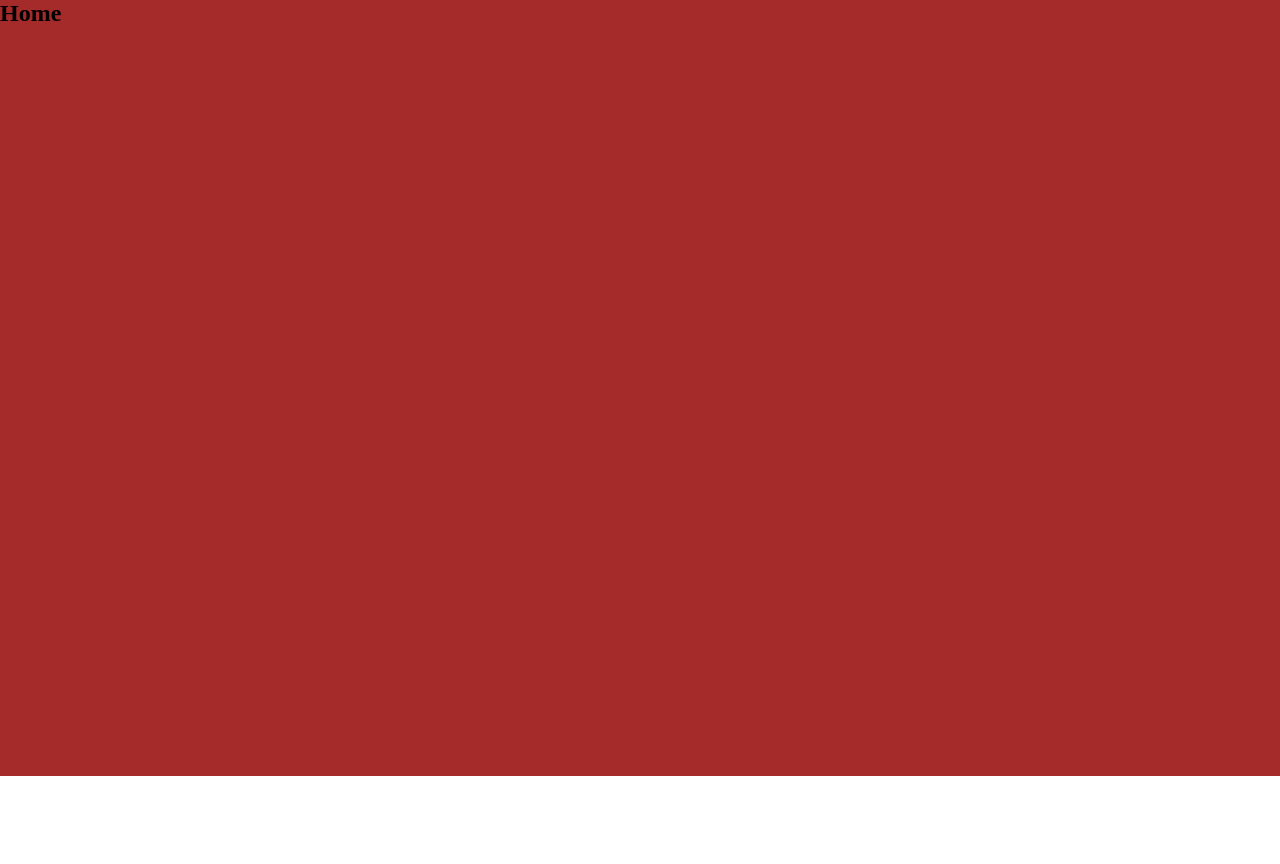
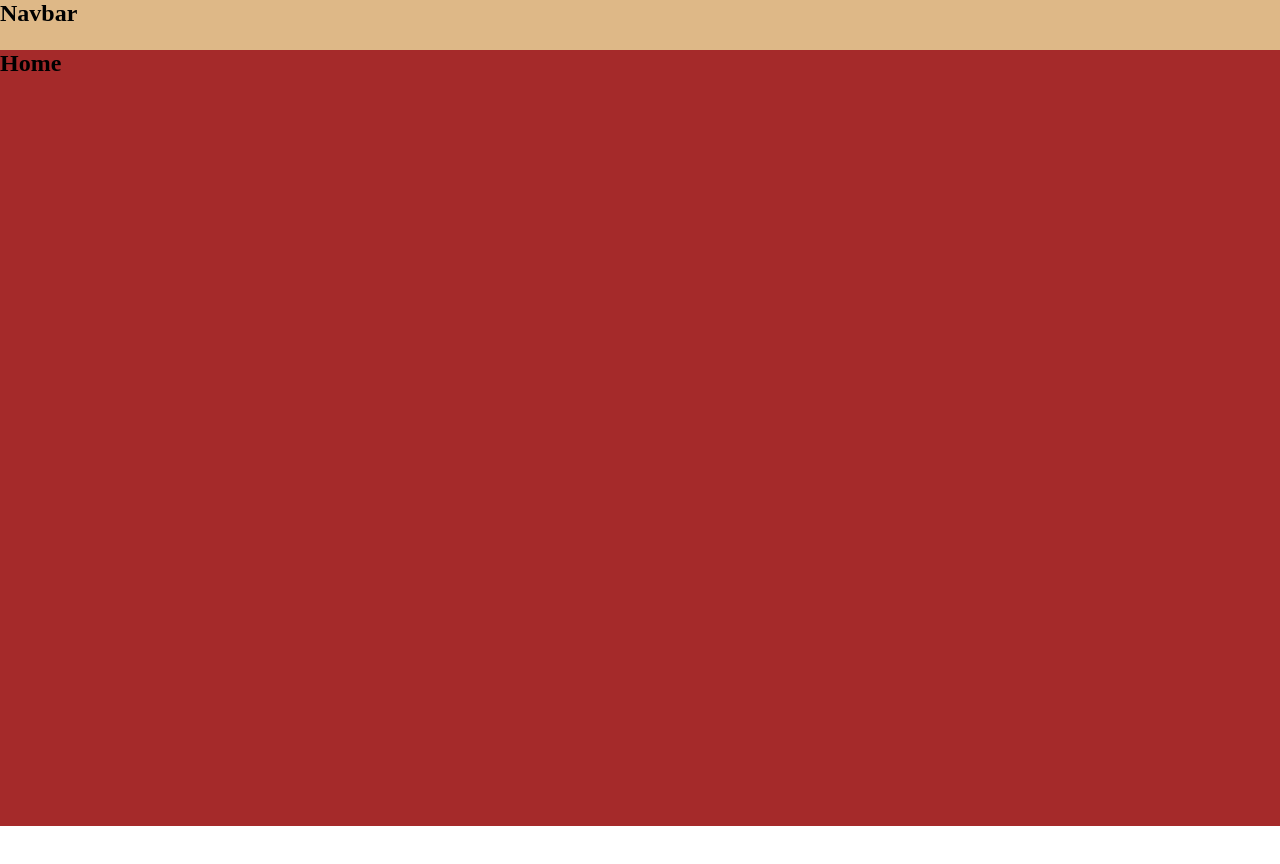
Before and after one commit to rafajdev/Inovax, a React (Vite) app: page / in a window 1280 px wide. Shown: the top 864 px of the page. Built offline with nearby package versions, Linux system fonts and the light colour scheme.

Commit message:
Updated 'App.tsx'. Implemented navbar and changed styles

```diff
--- a/src/App.tsx
+++ b/src/App.tsx
@@ -1,9 +1,13 @@
+import Navbar from "./components/navbar"
 import Home from "./sections/home"
 import "./styles/global.css"
 
 function App() {
   return (
-    <Home />
+    <>
+      <Navbar />
+      <Home />
+    </>
   )
 }
 
--- a/src/sections/home/styles.module.css
+++ b/src/sections/home/styles.module.css
@@ -1,5 +1,6 @@
 .section {
     background-color: brown;
+    margin-top: 50px;
     width: 100%;
     height: 97svh;
 }
```
